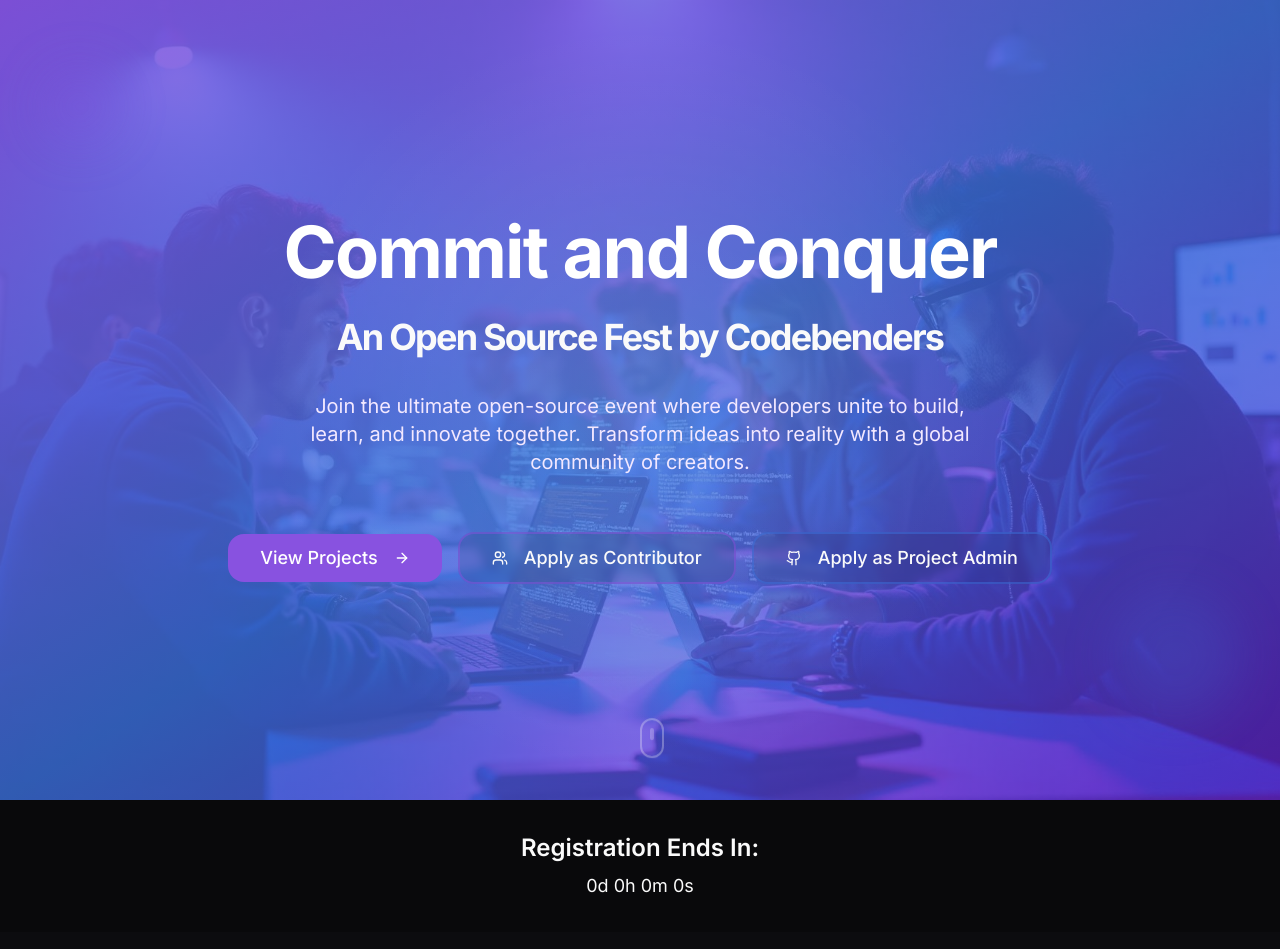
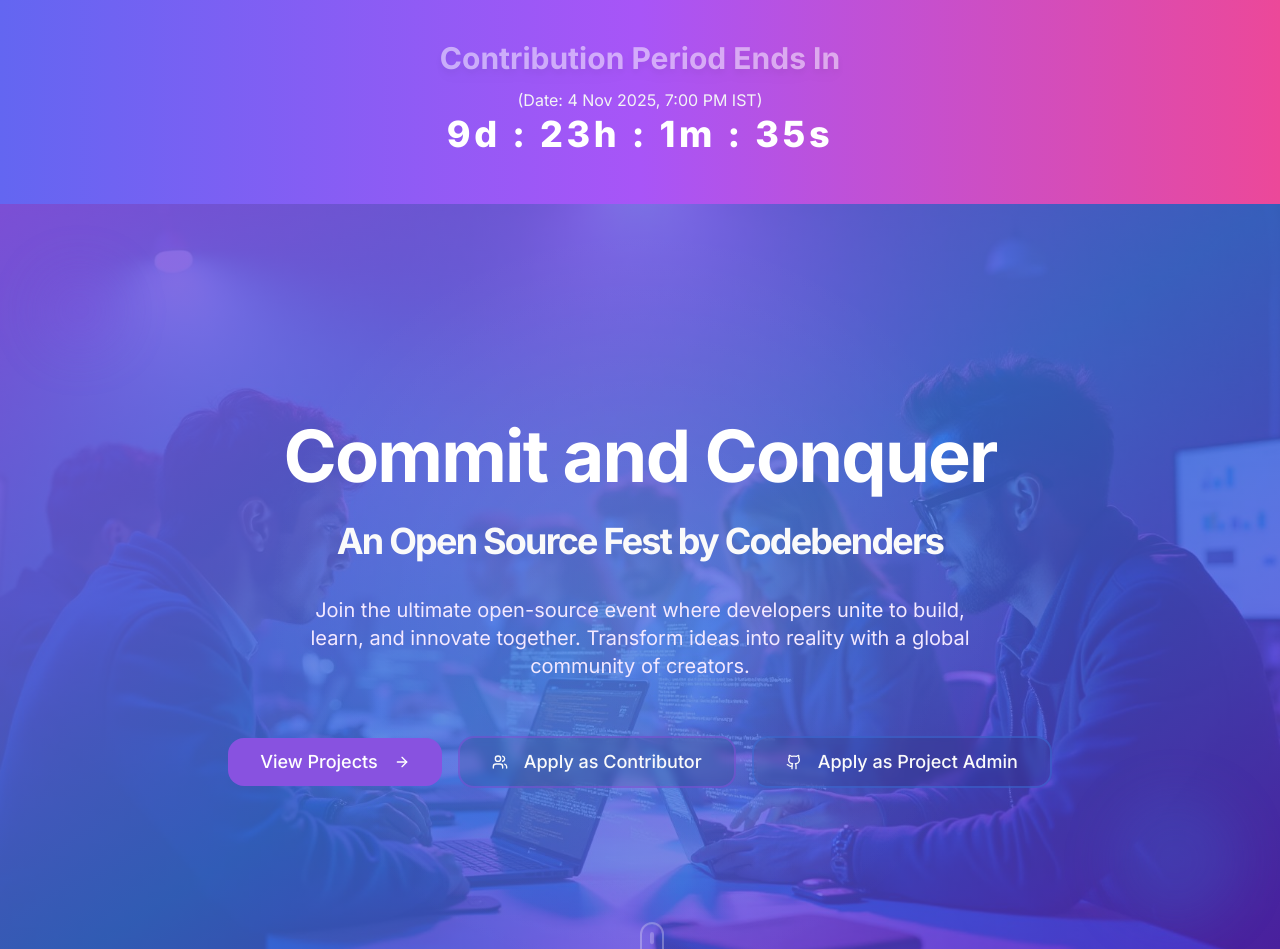
Before and after one commit to Kkkiiiirran/Commit-and-Conquer, a React (Vite) app: page / in a window 1280 px wide. Shown: the top 949 px of the page. Built offline with nearby package versions, Linux system fonts and the light colour scheme; the HTML template or start-up script is replaced by a standard one.

Commit message:
contribution deadline timer

```diff
--- a/src/pages/Index.tsx
+++ b/src/pages/Index.tsx
@@ -10,12 +10,18 @@
 import Footer from "@/components/Footer";
 import { useState, useEffect } from "react";
 
-
 const Index = () => {
-  const [timeLeft, setTimeLeft] = useState({ days: 0, hours: 0, minutes: 0, seconds: 0 });
+  const [timeLeft, setTimeLeft] = useState({
+    days: 0,
+    hours: 0,
+    minutes: 0,
+    seconds: 0,
+  });
 
   useEffect(() => {
-    const targetDate = new Date("2025-10-23T19:00:00+05:30").getTime(); // your registration deadline
+    // 🎯 Target date: 4 Nov 2025, 7:00 PM IST
+    const targetDate = new Date("2025-11-04T19:00:00+05:30").getTime();
+
     const timer = setInterval(() => {
       const now = new Date().getTime();
       const diff = targetDate - now;
@@ -38,19 +44,27 @@
 
   return (
     <div className="min-h-screen">
+
+      {/* Countdown Section */}
+      <div className="relative text-center py-10 px-4 bg-gradient-to-r from-indigo-500 via-purple-500 to-pink-500 text-white shadow-lg">
+        <h2 className="text-3xl font-bold mb-3 drop-shadow-lg animate-pulse">
+         Contribution Period Ends In
+        </h2>
+        <p className="text-base text-gray-100 mb-3">(Date: 4 Nov 2025, 7:00 PM IST)</p>
+        <p className="text-4xl font-extrabold tracking-widest animate-bounce">
+          {timeLeft.days}d : {timeLeft.hours}h : {timeLeft.minutes}m : {timeLeft.seconds}s
+        </p>
+
+        {/* Optional glow effect */}
+        <div className="absolute inset-0 bg-white/10 backdrop-blur-sm rounded-lg -z-10"></div>
+      </div>
+
       <Hero />
-      <div className="text-center py-8">
-  <h2 className="text-2xl font-semibold mb-2">Registration Ends In:</h2>
-  <p className="text-lg">
-    {timeLeft.days}d {timeLeft.hours}h {timeLeft.minutes}m {timeLeft.seconds}s
-  </p>
-</div>
-
       <About />
       <Benefits />
       <Sponsors />
       <Projects />
-      <Timeline timeLeft={timeLeft}   />
+      <Timeline timeLeft={timeLeft} />
       <FAQ />
       <Team />
       <Contact />
```
